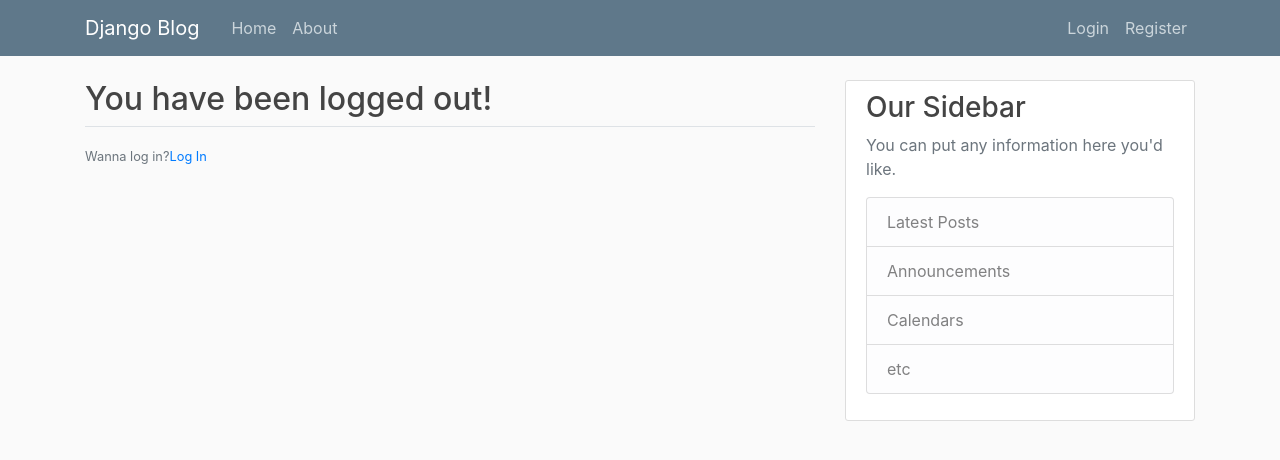
After one commit to ShenDezhong/django_project, a Django app: page /logout/ in a window 1280 px wide. The commit adds this page. Shown: the top 460 px of the page. Run offline with Django 3.2, Linux system fonts and the light colour scheme.

Commit message:
logout finished profile just start

```diff
--- a/blog/templates/blog/base.html
+++ b/blog/templates/blog/base.html
@@ -33,8 +33,13 @@
             </div>
             <!-- Navbar Right Side -->
             <div class="navbar-nav">
-              <a class="nav-item nav-link" href="#">Login</a>
-              <a class="nav-item nav-link" href="#">Register</a>
+                {% if user.is_authenticated %}
+                    <a class="nav-item nav-link" href="{% url 'profile' %}">Profile</a>
+                  <a class="nav-item nav-link" href="{% url 'logout' %}">Logout</a>
+                {% else %}
+                  <a class="nav-item nav-link" href="{% url 'login' %}">Login</a>
+                  <a class="nav-item nav-link" href="{% url 'register' %}">Register</a>
+                {% endif %}
             </div>
           </div>
         </div>
--- a/django_project/settings.py
+++ b/django_project/settings.py
@@ -123,3 +123,6 @@
 STATIC_URL = '/static/'
 
 CRISPY_TEMPLATE_PACK = 'bootstrap4'
+
+LOGIN_REDIRECT_URL = 'blog-home'
+LOGIN_URL = 'login'
--- a/django_project/urls.py
+++ b/django_project/urls.py
@@ -21,6 +21,7 @@
 urlpatterns = [
     path('admin/', admin.site.urls),
     path('register/', user_views.register, name='register'),
+    path('profile/', user_views.profile, name='profile'),
     path('login/', auth_views.LoginView.as_view(template_name='users/login.html'), name='login'),
     path('logout/', auth_views.LogoutView.as_view(template_name='users/logout.html'), name='logout'),
     path('', include('blog.urls'))
--- /dev/null
+++ b/users/templates/users/logout.html
@@ -0,0 +1,9 @@
+{% extends "blog/base.html" %}
+{% block content %}
+    <h2>You have been logged out!</h2>
+    <div class="border-top pt-3">
+        <small class="text-muted">
+            Wanna log in?<a href="{% url 'login' %}">Log In</a>
+        </small>
+    </div>
+{% endblock content %}
--- /dev/null
+++ b/users/templates/users/profile.html
@@ -0,0 +1,5 @@
+{% extends "blog/base.html" %}
+{% load crispy_forms_tags %}
+{% block content %}
+    <h1>{{ user.username }}</h1>
+{% endblock content %}
```
Also changed, not shown: users/views.py (+7 -1 lines), db.sqlite3.
